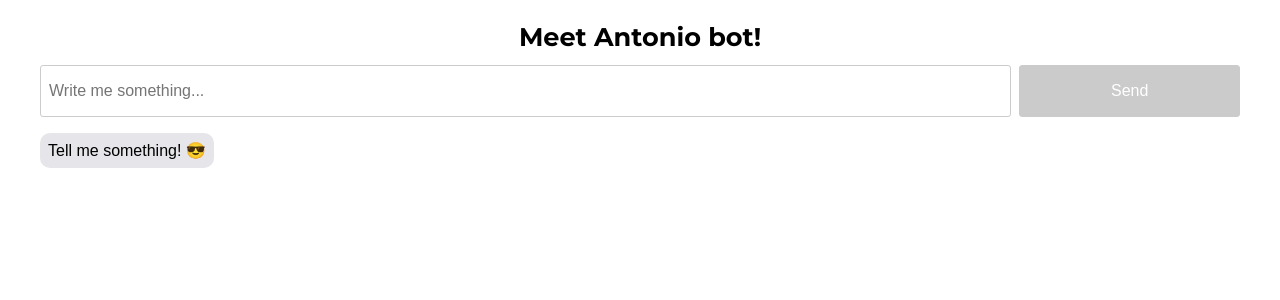
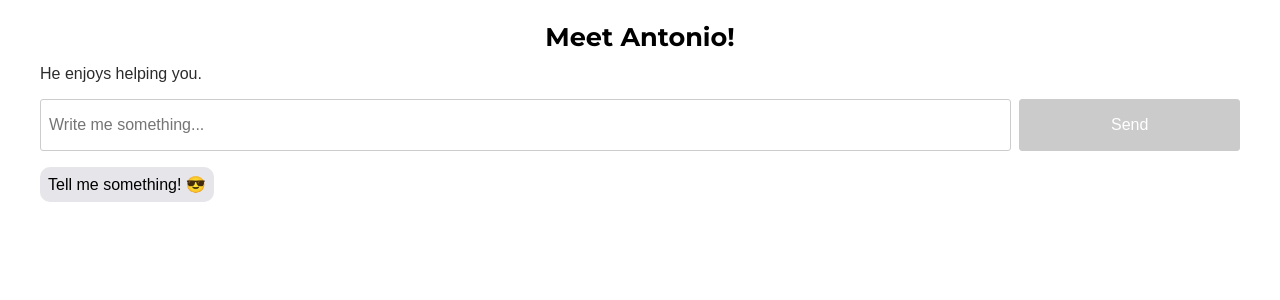
Before and after one commit to antoniwan/antonio-bot, a React (Create React App) app: page / in a window 1280 px wide. Shown: the top 300 px of the page. Built offline with nearby package versions, Linux system fonts and the light colour scheme; no server answers; what api-ai-javascript would draw is missing.

Commit message:
Copy changes on the app's layout

```diff
--- a/src/layouts/App.js
+++ b/src/layouts/App.js
@@ -8,7 +8,8 @@ class App extends Component {
     return (
       <div className='container'>
         <div className="full_width_column">
-          <h1>Meet Antonio bot!</h1>
+          <h1>Meet Antonio!</h1>
+          <p>He enjoys helping you.</p>
           <Chatbox />
         </div>
       </div>
```
